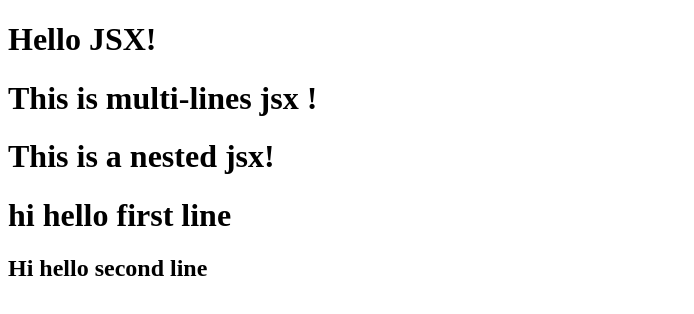
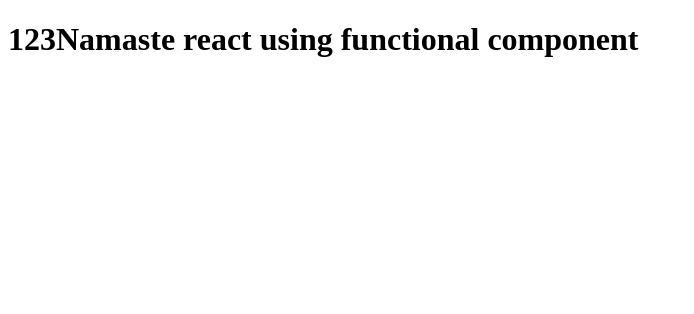
Before and after one commit to praveenmarch22/FoodApp, a React (Vite) app: page / in a window 1280 px wide. Shown: the top 314 px of the page, without its empty margins (0-694 px from the left). Built offline with nearby package versions, Linux system fonts and the light colour scheme.

Commit message:
new learnings

```diff
--- a/App.js
+++ b/App.js
@@ -1,35 +1,21 @@
 import React from "react";
 import  ReactDOM from "react-dom/client";
 
-const element= <h1 className="heading1" > Hello JSX! </h1>;
-
-const p2=(
-    <h1 className="Multi">
-        This is multi-lines jsx !
+const Title= () => (
+    <h1>
+        Namaste react using title component
     </h1>
 );
 
-const nested=(
-    <div id="container">
-        <h1> This is a nested jsx! </h1>
-    </div>
-);
+const value=123;
 
-const twoElements=(
-[
-    <h1>hi hello first line</h1>,
-    <h2>Hi hello second line</h2>
-]);
-
-const head=(
-    <div>
-        {element}
-        {p2}
-        {nested}
-        {twoElements}
-    </div>
+const TitleComponent= () =>(
+     <h1>
+        {value}
+        Namaste react using functional component
+    </h1>
 );
 
 
 const root=ReactDOM.createRoot(document.getElementById("root"));
-root.render(head);
+root.render(<TitleComponent></TitleComponent>);
```
Also changed, not shown: 1 other file (tests, documents, lock files or other folders).
